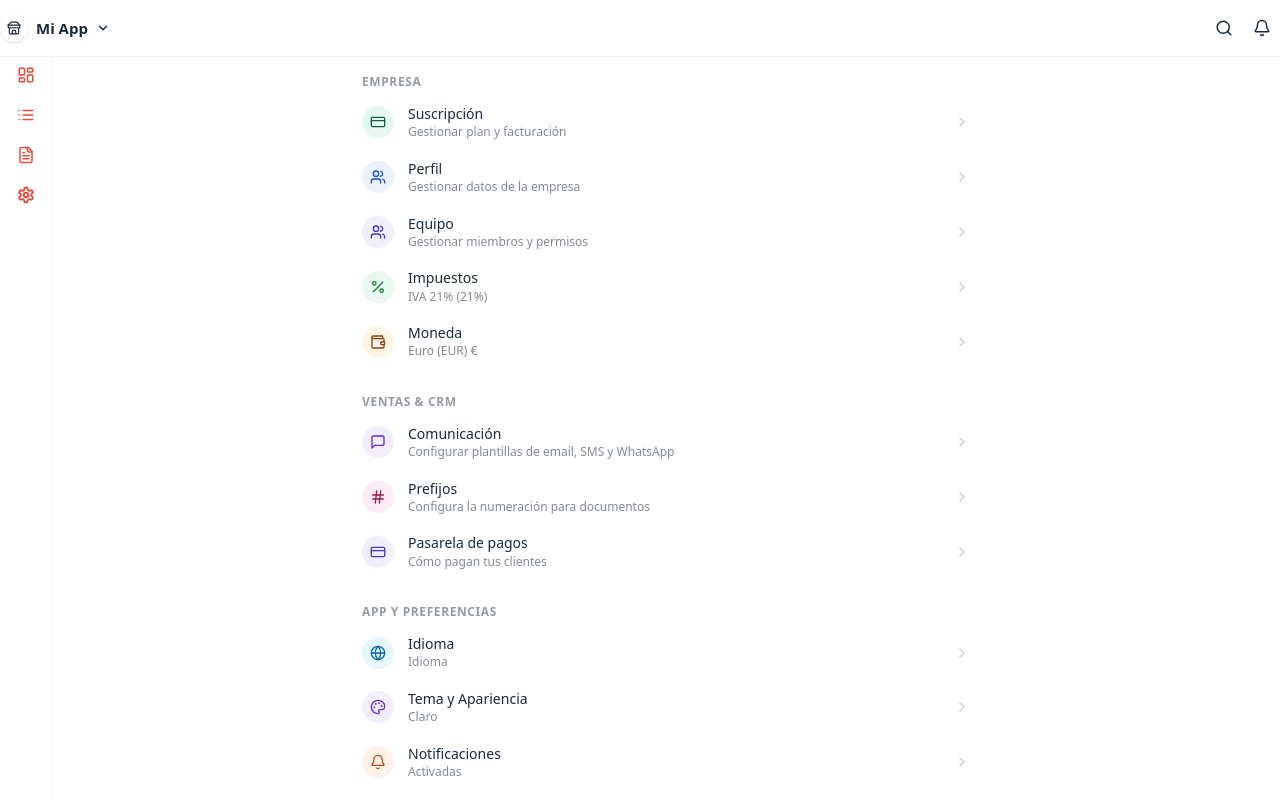
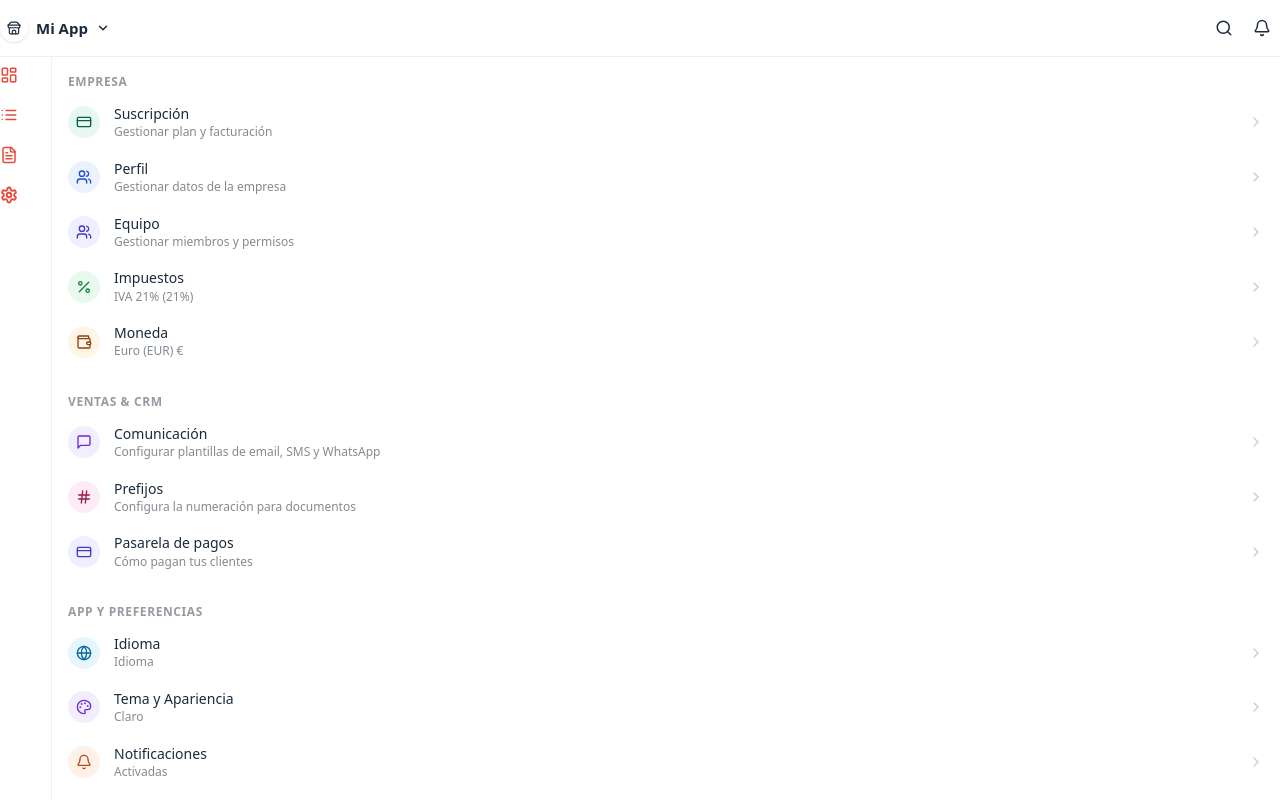
Before and after one commit to juancristobalgd1/web-app-starter-template, a Next.js app: page /settings in a window 1280 px wide. Built offline with nearby package versions, Linux system fonts and the light colour scheme; sample sign-in values are in the browser's storage.

Commit message:
feat: Implement an interactive expanding sidebar with hover effects and integrate LiquidGlass UI components into the header and sidebar.

```diff
--- a/app/(dashboard)/settings/page.tsx
+++ b/app/(dashboard)/settings/page.tsx
@@ -116,7 +116,7 @@ export default function SettingsPage() {
         fontFamily: "var(--font-sans, system-ui, sans-serif)",
       }}
     >
-      <div style={{ flex: 1, width: "100%", maxWidth: 640, margin: "0 auto", padding: "8px 0 80px" }}>
+      <div style={{ flex: 1, width: "100%", padding: "8px 0 80px" }}>
         {SECTIONS.map((section) => (
           <div key={section.title ?? "top"} style={{ marginBottom: 24 }}>
             {section.title && (
--- a/components/shared/app-sidebar.tsx
+++ b/components/shared/app-sidebar.tsx
@@ -1,7 +1,10 @@
 "use client";
 
+import { useState } from "react";
 import Link from "next/link";
 import { cn } from "@/lib/utils";
+import { LiquidGlass } from "@/components/ui/satin-liquid-glass";
+import { motion, AnimatePresence } from "framer-motion";
 import {
   LayoutDashboard,
   List,
@@ -23,22 +26,39 @@ const NAV_LINKS: { tab: Tab; label: string; href: string; icon: typeof LayoutDas
   { tab: "settings", label: "Ajustes", href: "/settings", icon: Settings },
 ];
 
+const COLLAPSED_WIDTH = 52;
+const EXPANDED_WIDTH = 200;
+
 /**
- * AppSidebar – sidebar de navegación estilo vyyq.io.
- * Icon-only, thin, no hover expand. Solo visible en desktop (md+).
+ * AppSidebar – icon-only sidebar that expands on hover to show labels.
+ * Only visible on desktop (md+).
  */
 export function AppSidebar({ activeTab, onTabChange }: AppSidebarProps) {
+  const [hovered, setHovered] = useState(false);
+
   return (
-    <aside
-      className="hidden md:flex flex-col h-full flex-shrink-0"
+    <motion.aside
+      className="hidden md:flex flex-col h-full flex-shrink-0 overflow-hidden"
+      animate={{ width: hovered ? EXPANDED_WIDTH : COLLAPSED_WIDTH }}
+      transition={{ type: "spring", stiffness: 300, damping: 30, mass: 0.8 }}
+      onMouseEnter={() => setHovered(true)}
+      onMouseLeave={() => setHovered(false)}
+    >
+      <LiquidGlass
+        intensity="subtle"
+        satin={false}
+        radius="none"
+        disableHover
+        disableActive
+        className="flex flex-col h-full w-full"
         style={{
-        width: 52,
+          border: "none",
           borderRight: "1px solid rgba(0,0,0,0.06)",
-        backgroundColor: "var(--background)",
+          boxShadow: "none",
         }}
       >
-      {/* Top: nav icons */}
-      <nav className="flex flex-col items-center gap-1 pt-3 px-2">
+        {/* Nav icons */}
+        <nav className="flex flex-col gap-1 pt-4 px-2">
           {NAV_LINKS.map(({ tab, label, href, icon: Icon }) => {
             const isActive = activeTab === tab;
             return (
@@ -48,23 +68,37 @@ export function AppSidebar({ activeTab, onTabChange }: AppSidebarProps) {
                 title={label}
                 onClick={() => onTabChange(tab)}
                 className={cn(
-                "w-9 h-9 flex items-center justify-center rounded-xl transition-colors",
+                  "flex items-center gap-3 h-9 px-2 rounded-xl transition-colors whitespace-nowrap",
                   isActive
                     ? "bg-primary/10 text-primary"
                     : "text-muted-foreground hover:bg-black/5 hover:text-foreground"
                 )}
               >
                 <Icon
-                className="h-[18px] w-[18px]"
+                  className="h-[18px] w-[18px] flex-shrink-0"
                   strokeWidth={isActive ? 2.5 : 2}
                 />
+                <AnimatePresence>
+                  {hovered && (
+                    <motion.span
+                      key="label"
+                      initial={{ opacity: 0, x: -4 }}
+                      animate={{ opacity: 1, x: 0 }}
+                      exit={{ opacity: 0, x: -4 }}
+                      transition={{ duration: 0.15 }}
+                      className="text-sm font-medium overflow-hidden"
+                    >
+                      {label}
+                    </motion.span>
+                  )}
+                </AnimatePresence>
               </Link>
             );
           })}
         </nav>
 
-      {/* Bottom: spacer fills */}
         <div className="flex-1" />
-    </aside>
+      </LiquidGlass>
+    </motion.aside>
   );
 }
--- a/components/shared/header.tsx
+++ b/components/shared/header.tsx
@@ -3,6 +3,7 @@
 import React, { useState, useEffect } from "react";
 import { useRouter } from "next/navigation";
 import { cn } from "@/lib/utils";
+import { LiquidGlass } from "@/components/ui/satin-liquid-glass";
 import {
     ArrowLeft,
     Search,
@@ -63,7 +64,15 @@ export function Header({ title, showBack, rightActions, className, businessName
                             <ArrowLeft className="h-5 w-5 text-foreground" />
                         </button>
                     ) : (
-                        <button className="flex items-center gap-2 hover:bg-black/5 rounded-xl px-2 py-1.5 transition-colors -ml-1">
+                        <LiquidGlass
+                            as="button"
+                            intensity="subtle"
+                            satin={false}
+                            radius="xl"
+                            disableActive={false}
+                            className="flex items-center gap-2 -ml-1 px-2 py-1.5 cursor-pointer"
+                            style={{ boxShadow: "none", border: "none", backgroundColor: "transparent" }}
+                        >
                             <div className="w-7 h-7 rounded-full bg-primary flex items-center justify-center flex-shrink-0 shadow-sm">
                                 <Store className="h-3.5 w-3.5 text-primary-foreground" />
                             </div>
@@ -71,7 +80,7 @@ export function Header({ title, showBack, rightActions, className, businessName
                                 {title ?? businessName}
                             </span>
                             <ChevronDown className="h-3.5 w-3.5 text-muted-foreground mt-px" strokeWidth={2.5} />
-                        </button>
+                        </LiquidGlass>
                     )}
                 </div>
 
@@ -79,12 +88,26 @@ export function Header({ title, showBack, rightActions, className, businessName
                 <div className="flex items-center gap-0.5">
                     {rightActions ?? (
                         <>
-                            <button className="h-9 w-9 rounded-full flex items-center justify-center hover:bg-black/5 transition-colors">
+                            <LiquidGlass
+                                as="button"
+                                intensity="subtle"
+                                satin={false}
+                                radius="full"
+                                className="h-9 w-9 flex items-center justify-center cursor-pointer"
+                                style={{ boxShadow: "none", border: "none", backgroundColor: "transparent" }}
+                            >
                                 <Search className="h-[18px] w-[18px] text-foreground/70" strokeWidth={2} />
-                            </button>
-                            <button className="h-9 w-9 rounded-full flex items-center justify-center hover:bg-black/5 transition-colors">
+                            </LiquidGlass>
+                            <LiquidGlass
+                                as="button"
+                                intensity="subtle"
+                                satin={false}
+                                radius="full"
+                                className="h-9 w-9 flex items-center justify-center cursor-pointer"
+                                style={{ boxShadow: "none", border: "none", backgroundColor: "transparent" }}
+                            >
                                 <Bell className="h-[18px] w-[18px] text-foreground/70" strokeWidth={2} />
-                            </button>
+                            </LiquidGlass>
                         </>
                     )}
                 </div>
```
Lines whose indentation alone changed are shown as unchanged.
